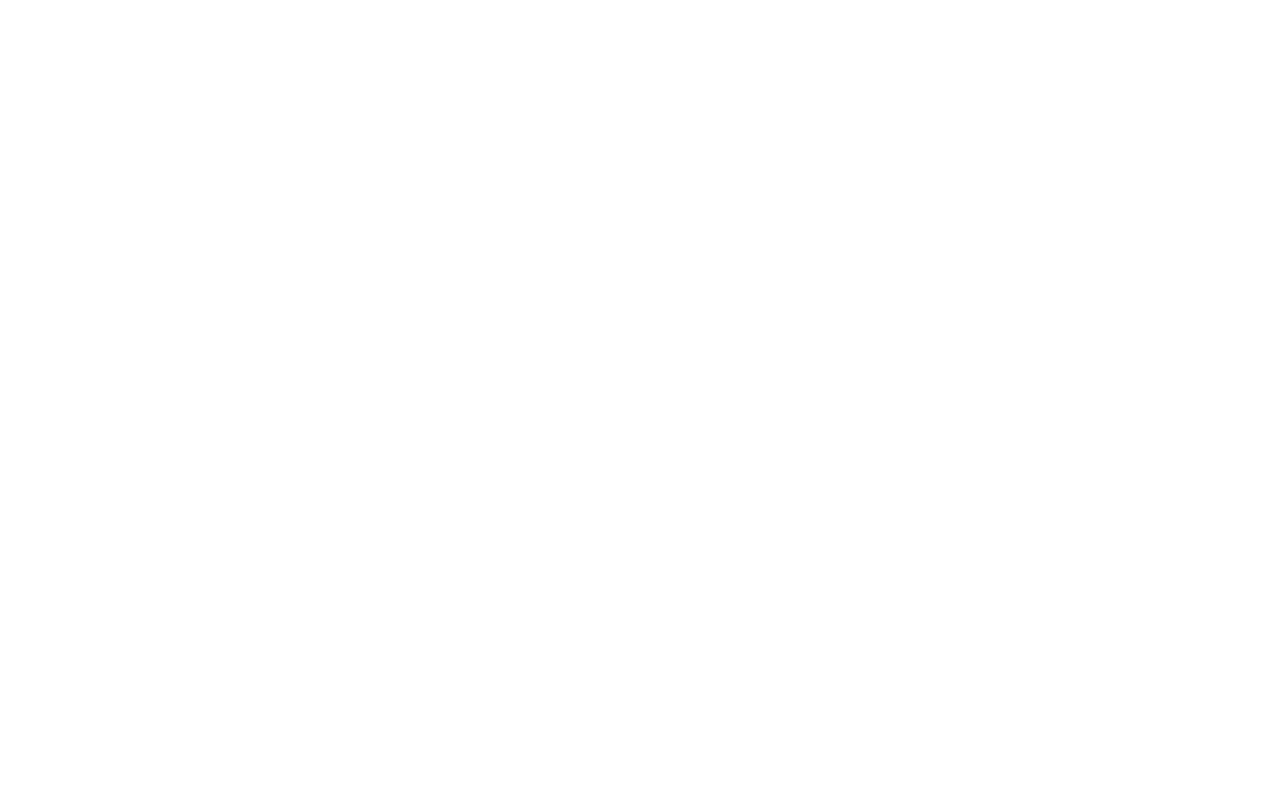
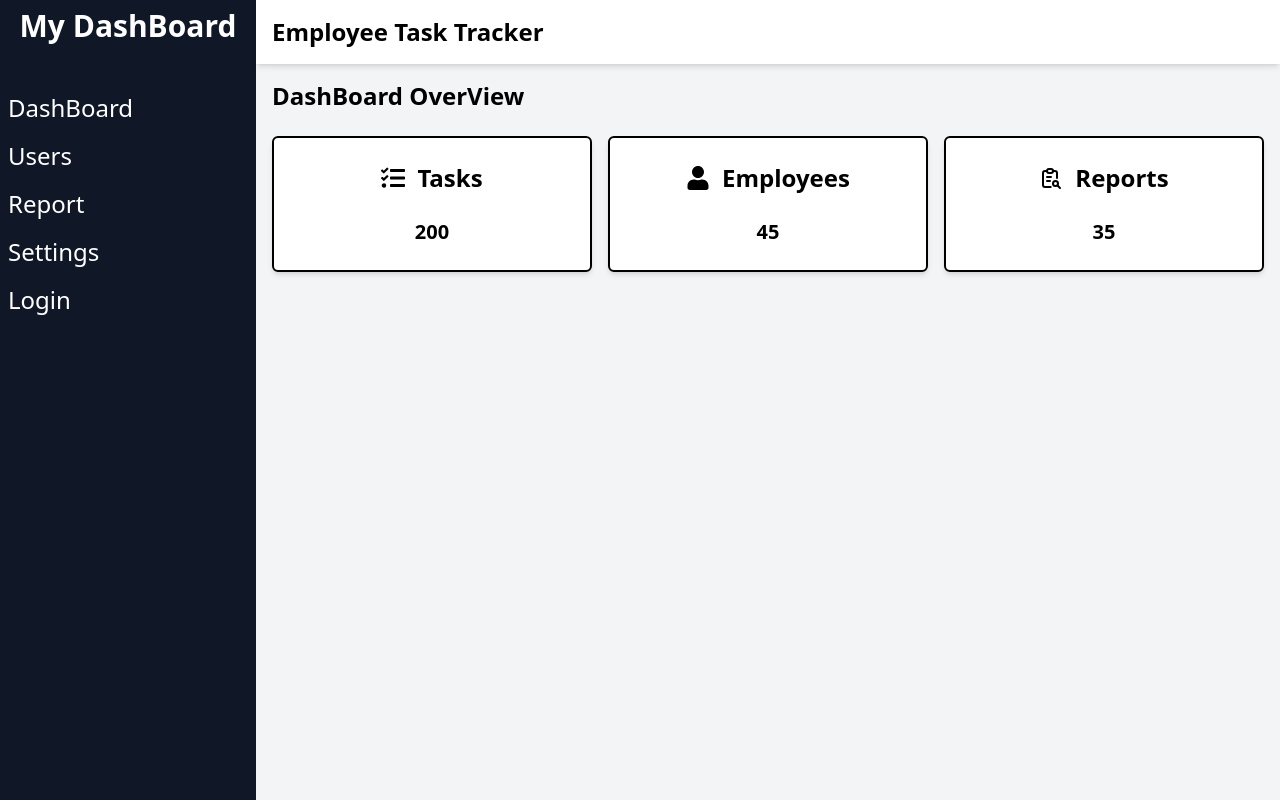
Before and after one commit to Pranaysakpal18/RealWorldProject, a React (Vite) app: page /dashboard in a window 1280 px wide. Before the commit this address had no page. Built offline with nearby package versions, Linux system fonts and the light colour scheme.

Commit message:
Stats cards created

```diff
--- a/src/App.jsx
+++ b/src/App.jsx
@@ -5,6 +5,9 @@
 import Users from './pages/Users'
 import Reports from './pages/Reports'
 import Settings from './pages/Settings'
+import AuthLayout from './layouts/AuthLayout'
+import Login from './pages/Login'
+import DashBoard from './pages/DashBoard'
 
 
 
@@ -24,6 +27,25 @@
 
         </Route>
 
+        <Route path='login' element={
+          <AuthLayout>
+            <Login/>
+          </AuthLayout>
+
+        }/>
+
+
+        <Route element={<DashboardLayout/>}>
+        <Route path='dashboard' element={<DashBoard/>}/>
+
+        </Route>
+
+
+
+
+
+
+
 
 
 
--- a/src/layouts/AuthLayout.jsx
+++ b/src/layouts/AuthLayout.jsx
@@ -1,8 +1,9 @@
 import React from 'react'
 
-const AuthLayout = () => {
+const AuthLayout = ({children}) => {
   return (
-    <div>
+    <div className='min-h-screen flex justify-center items-center bg-gray-100'>
+        {children}
 
     </div>
   )
--- a/src/layouts/DashboardLayout.jsx
+++ b/src/layouts/DashboardLayout.jsx
@@ -15,7 +15,7 @@
                 <Header/>
 
                 <main className='p-4'>
-                    <DashBoard/>
+
 
                     <Outlet/>
                 </main>
--- a/src/layouts/Sidebar.jsx
+++ b/src/layouts/Sidebar.jsx
@@ -10,10 +10,11 @@
 
         <nav>
 
-            <Link to="/" className='block hover:bg-gray-700 py-2 rounded'>DashBoard</Link>
+            <Link to="dashboard" className='block hover:bg-gray-700 py-2 rounded'>DashBoard</Link>
             <Link to="users" className='block hover:bg-gray-700 py-2 rounded'>Users</Link>
             <Link to="reports" className='block hover:bg-gray-700 py-2 rounded'>Report</Link>
             <Link to="settings" className='block hover:bg-gray-700 py-2 rounded'>Settings</Link>
+            <Link to="login" className='block hover:bg-gray-700 py-2 rounded'>Login</Link>
 
 
 
--- a/src/pages/DashBoard.jsx
+++ b/src/pages/DashBoard.jsx
@@ -4,13 +4,40 @@
 import { TbReportSearch } from "react-icons/tb";
 
 const DashBoard = () => {
+
+  const Stats =[
+    {title:"Tasks" , value :200,icon:<FaTasks/>},
+    {title:"Employees" ,value:45,icon:<FaUser/>},
+    {title:"Reports" ,value:35, icon:<TbReportSearch />}
+
+
+
+  ]
+
+
+
+
+
   return (
+    <div>
+      <h1 className='text-2xl font-bold mb-6'>DashBoard OverView</h1>
+
+
     <div className='grid grid-cols-1 md:grid-cols-2 lg:grid-cols-3 gap-4'>
+      {Stats.map((item,index)=>{
+        return(
+          <div className='border-2 bg-white shadow-md p-6 rounded-md flex flex-col items-center gap-6' key={index}>
+            {/* <div>{item.icon}</div> */}
+            <div className='flex items-center text-2xl font-bold gap-3'>
+              <span>{item.icon}</span>{item.title}
+              </div>
+            <div className='text-xl font-semibold'>{item.value}</div>
 
-        <div className='bg-white shadow-md p-6 rounded-md flex items-center gap-7'><span className='text-5xl'><FaTasks/></span>Tasks</div>
-        <div className='bg-white shadow-md p-6 rounded-md flex items-center gap-7'><span className='text-5xl'><FaUser/></span>Employees</div>
-        <div className='bg-white shadow-md p-6 rounded-md flex items-center gap-7'><span className='text-5xl'><TbReportSearch /></span>Reports</div>
+          </div>
+        )
+      })}
 
+    </div>
     </div>
   )
 }
--- /dev/null
+++ b/src/pages/Login.jsx
@@ -0,0 +1,30 @@
+import React from 'react'
+
+const Login = () => {
+  return (
+    <div className="bg-white p-8 rounded shadow-md w-full max-w-md">
+        <h1 className='text-2xl font-bold mb-5 text-center'>Login</h1>
+
+        <form action="">
+            <div className='mb-4'>
+
+            <label className="block mb-2 text-sm font-medium">Email</label>
+            <input className="w-full px-4 py-2 border rounded-md focus:outline-none focus:ring-2 focus:ring-blue-500" type="email" placeholder='abc@gmail.com' />
+            </div>
+
+            <div className='mb-6'>
+                <label className='block mb-2 text-sm font-medium'>Password</label>
+                <input className='w-full px-4 py-2 border rounded-md focus:outline-none focus:ring-2 focus:ring-blue-500' type="password" placeholder='Enter Password' />
+
+            </div>
+
+            <button className='w-full bg-blue-600 text-white py-2 rounded-md hover:bg-blue-700 transition duration-300' type='submit'>Login</button>
+
+
+        </form>
+
+    </div>
+  )
+}
+
+export default Login
```
